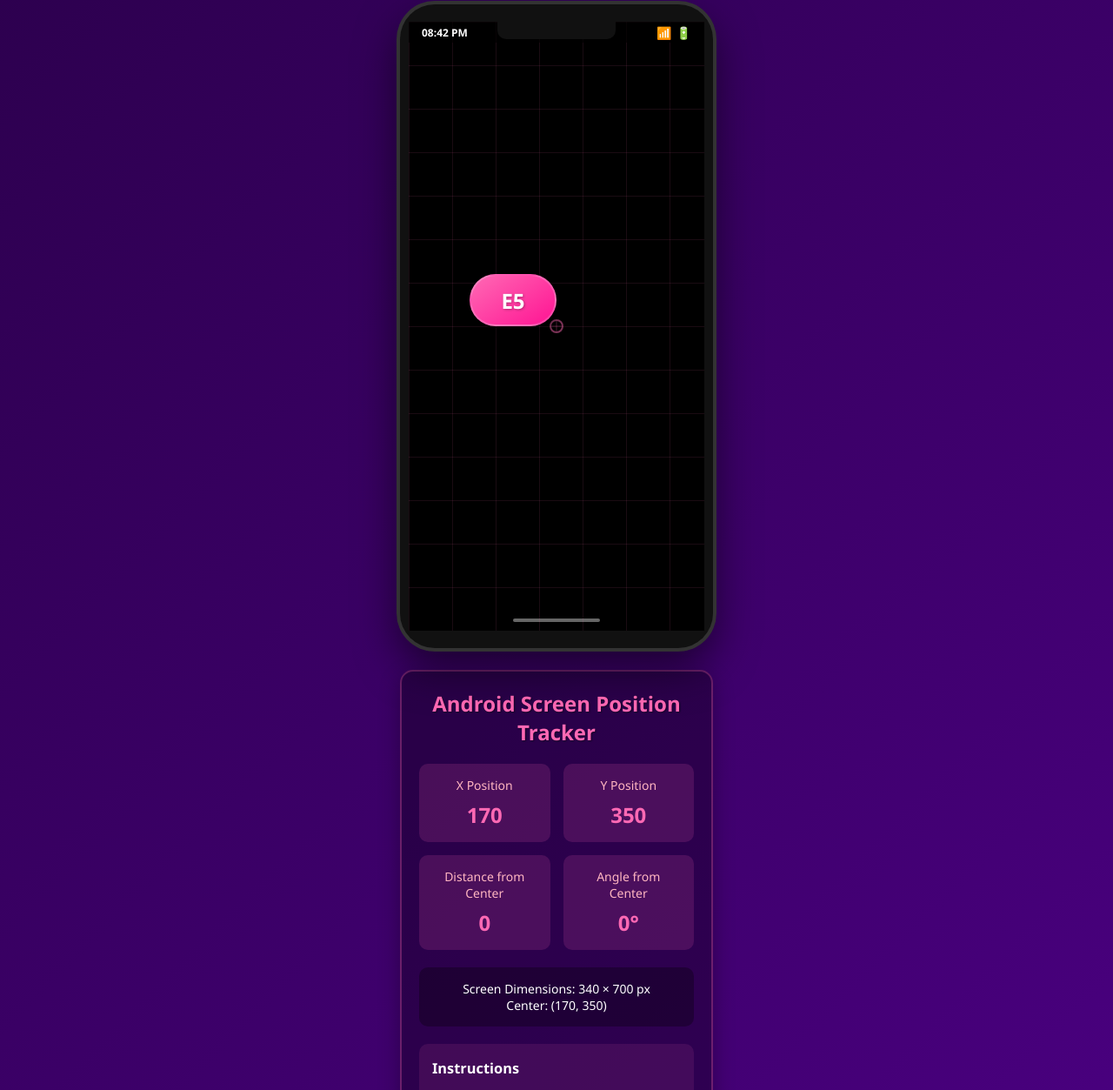
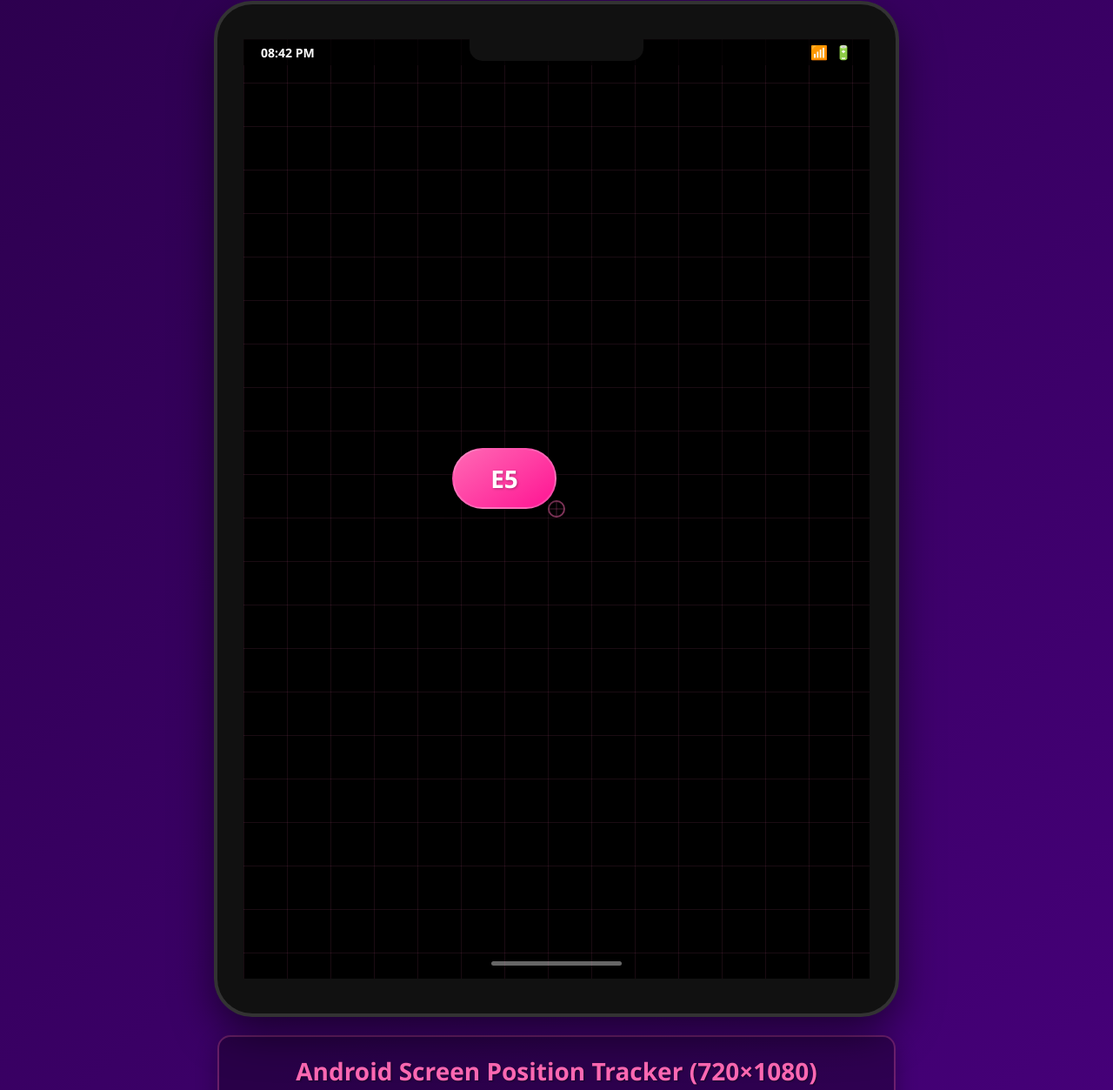
Before and after one commit to 1conscioustraveller/DraggableButtonTracking, a plain HTML site: page index.html in a window 1280 px wide. Shown: the part 15-1268 px from the top of the page at 87% size. Drawn offline with Linux system fonts and the light colour scheme.

Commit message:
Update index.html

```diff
--- a/index.html
+++ b/index.html
@@ -3,7 +3,7 @@
 <head>
     <meta charset="UTF-8">
     <meta name="viewport" content="width=device-width, initial-scale=1.0">
-    <title>Draggable Oval on Android Screen</title>
+    <title>720x1080 Android Phone Emulation</title>
     <style>
         * {
             margin: 0;
@@ -27,7 +27,7 @@
             flex-direction: column;
             align-items: center;
             gap: 25px;
-            max-width: 1000px;
+            max-width: 1200px;
             width: 100%;
         }
 
@@ -36,8 +36,8 @@
         }
 
         .android-phone {
-            width: 360px;
-            height: 740px;
+            width: 780px;
+            height: 1160px;
             background: #111;
             border-radius: 40px;
             position: relative;
@@ -47,10 +47,10 @@
 
         .screen {
             position: absolute;
-            top: 20px;
-            left: 10px;
-            width: 340px;
-            height: 700px;
+            top: 40px;
+            left: 30px;
+            width: 720px;
+            height: 1080px;
             background: #000;
             overflow: hidden;
         }
@@ -60,19 +60,19 @@
             top: 0;
             left: 50%;
             transform: translateX(-50%);
-            width: 40%;
-            height: 20px;
+            width: 200px;
+            height: 25px;
             background: #111;
-            border-radius: 0 0 10px 10px;
+            border-radius: 0 0 15px 15px;
             z-index: 10;
         }
 
         .power-button {
             position: absolute;
             right: -4px;
-            top: 120px;
+            top: 200px;
             width: 4px;
-            height: 60px;
+            height: 80px;
             background: #444;
             border-radius: 2px;
         }
@@ -80,28 +80,28 @@
         .volume-buttons {
             position: absolute;
             left: -4px;
-            top: 120px;
+            top: 200px;
             width: 4px;
-            height: 100px;
+            height: 140px;
             display: flex;
             flex-direction: column;
-            gap: 20px;
+            gap: 30px;
         }
 
         .volume-up, .volume-down {
             width: 4px;
-            height: 30px;
+            height: 40px;
             background: #444;
             border-radius: 2px;
         }
 
         .home-indicator {
             position: absolute;
-            bottom: 10px;
+            bottom: 15px;
             left: 50%;
             transform: translateX(-50%);
-            width: 100px;
-            height: 4px;
+            width: 150px;
+            height: 5px;
             background: rgba(255, 255, 255, 0.4);
             border-radius: 4px;
         }
@@ -111,13 +111,13 @@
             top: 0;
             left: 0;
             width: 100%;
-            height: 24px;
+            height: 30px;
             background: rgba(0, 0, 0, 0.7);
             display: flex;
             justify-content: space-between;
-            padding: 0 15px;
+            padding: 0 20px;
             align-items: center;
-            font-size: 12px;
+            font-size: 14px;
             z-index: 5;
         }
 
@@ -127,23 +127,23 @@
 
         .status-icons {
             display: flex;
-            gap: 5px;
+            gap: 8px;
         }
 
         .status-icons span {
-            font-size: 14px;
+            font-size: 16px;
         }
 
         .oval-button {
-            width: 100px;
-            height: 60px;
+            width: 120px;
+            height: 70px;
             background: linear-gradient(145deg, #FF69B4, #FF1493);
-            border-radius: 50px;
+            border-radius: 60px;
             display: flex;
             justify-content: center;
             align-items: center;
             color: white;
-            font-size: 24px;
+            font-size: 28px;
             font-weight: bold;
             cursor: grab;
             position: absolute;
@@ -166,7 +166,7 @@
         }
 
         .info-panel {
-            width: 360px;
+            width: 780px;
             background: rgba(0, 0, 0, 0.3);
             border-radius: 15px;
             padding: 20px;
@@ -178,7 +178,7 @@
             text-align: center;
             margin-bottom: 20px;
             color: #FF69B4;
-            font-size: 24px;
+            font-size: 28px;
             text-shadow: 1px 1px 2px rgba(0, 0, 0, 0.5);
         }
 
@@ -197,13 +197,13 @@
         }
 
         .data-label {
-            font-size: 14px;
+            font-size: 16px;
             color: #FFB6C1;
             margin-bottom: 8px;
         }
 
         .data-value {
-            font-size: 24px;
+            font-size: 28px;
             font-weight: bold;
             color: #FF69B4;
         }
@@ -213,7 +213,7 @@
             padding: 15px;
             border-radius: 10px;
             margin-top: 20px;
-            font-size: 14px;
+            font-size: 16px;
             text-align: center;
         }
 
@@ -222,7 +222,7 @@
             padding: 15px;
             background: rgba(255, 105, 180, 0.1);
             border-radius: 10px;
-            font-size: 14px;
+            font-size: 16px;
             line-height: 1.6;
         }
 
@@ -238,13 +238,13 @@
         .reset-btn {
             display: block;
             width: 100%;
-            padding: 12px;
+            padding: 15px;
             margin-top: 20px;
             background: linear-gradient(to right, #FF69B4, #FF1493);
             border: none;
             border-radius: 8px;
             color: white;
-            font-size: 16px;
+            font-size: 18px;
             font-weight: bold;
             cursor: pointer;
             transition: all 0.3s;
@@ -283,8 +283,8 @@
             top: 50%;
             left: 50%;
             transform: translate(-50%, -50%);
-            width: 16px;
-            height: 16px;
+            width: 20px;
+            height: 20px;
             border: 2px solid rgba(255, 105, 180, 0.5);
             border-radius: 50%;
             z-index: 1;
@@ -341,16 +341,16 @@
         </div>
 
         <div class="info-panel">
-            <h1>Android Screen Position Tracker</h1>
+            <h1>Android Screen Position Tracker (720×1080)</h1>
 
             <div class="data-display">
                 <div class="data-item">
                     <div class="data-label">X Position</div>
-                    <div class="data-value" id="xPos">170</div>
+                    <div class="data-value" id="xPos">360</div>
                 </div>
                 <div class="data-item">
                     <div class="data-label">Y Position</div>
-                    <div class="data-value" id="yPos">350</div>
+                    <div class="data-value" id="yPos">540</div>
                 </div>
                 <div class="data-item">
                     <div class="data-label">Distance from Center</div>
@@ -363,8 +363,8 @@
             </div>
 
             <div class="coordinates">
-                Screen Dimensions: 340 × 700 px<br>
-                Center: (170, 350)
+                Screen Dimensions: 720 × 1080 px<br>
+                Center: (360, 540)
             </div>
 
             <div class="instructions">
@@ -391,13 +391,14 @@
             const angleElement = document.getElementById('angle');
 
             let isDragging = false;
-            let currentX, currentY;
+            let currentX = screen.offsetWidth / 2 - ovalButton.offsetWidth / 2;
+            let currentY = screen.offsetHeight / 2 - ovalButton.offsetHeight / 2;
             let initialX, initialY;
-            let xOffset = 0, yOffset = 0;
+            let xOffset = currentX;
+            let yOffset = currentY;
 
             // Initialize position at center
-            setPosition(screen.offsetWidth / 2 - ovalButton.offsetWidth / 2,
-                       screen.offsetHeight / 2 - ovalButton.offsetHeight / 2);
+            setPosition(currentX, currentY);
             updatePositionData();
 
             // Add grid lines for better orientation
```
